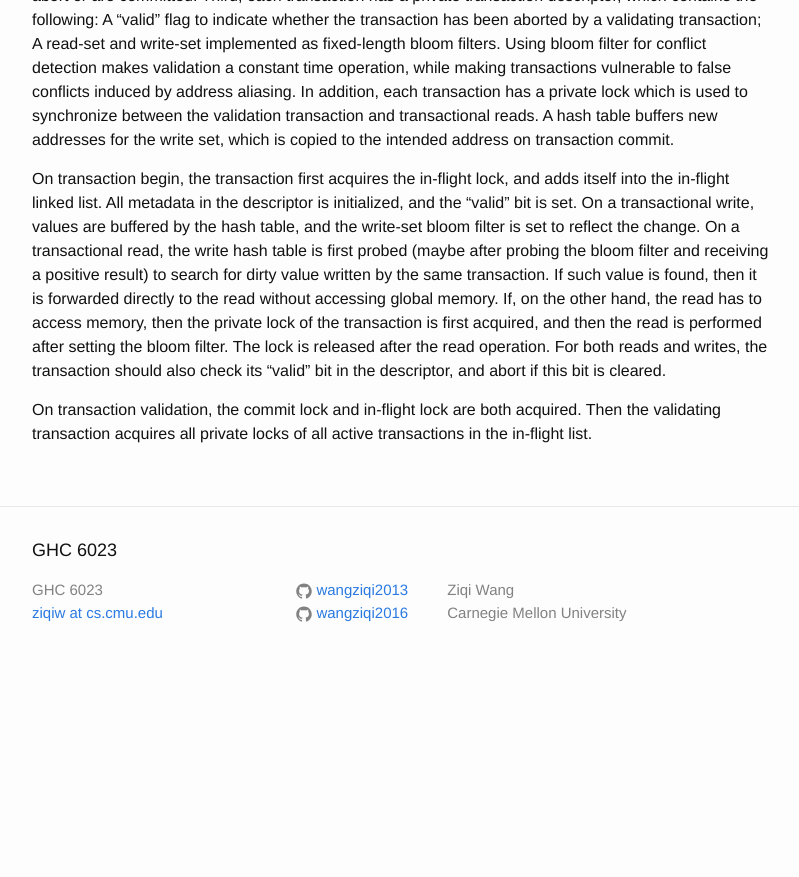
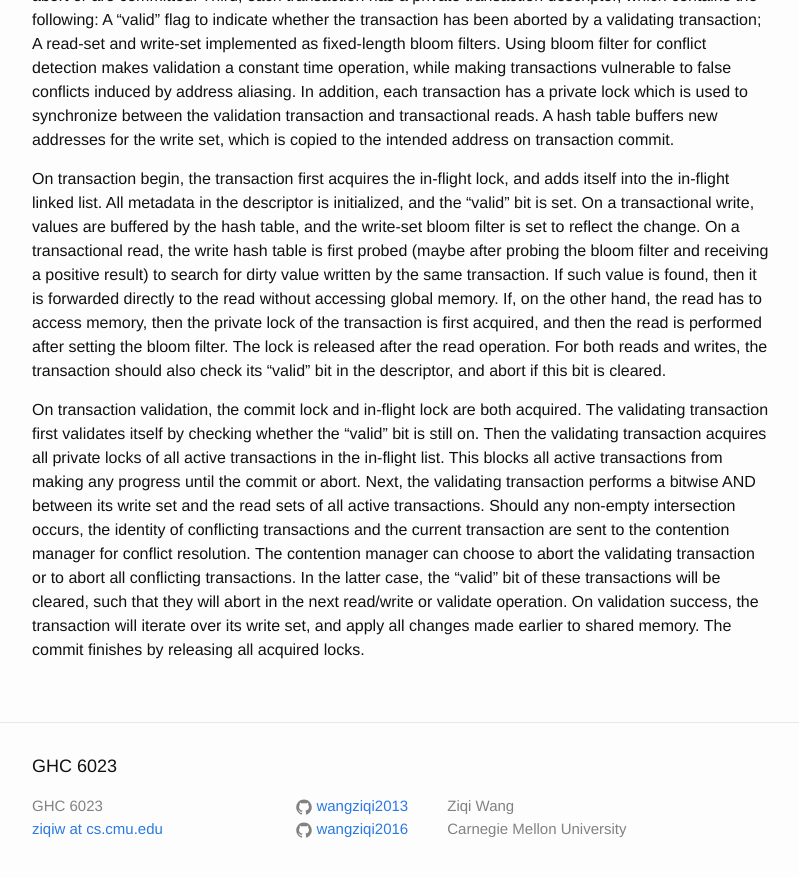
Before and after one commit to wangziqi2013/wangziqi2013.github.io, a Jekyll site: the page built from _posts/2019-11-03-invalstm.markdown, in a window 1280 px wide and 900 px high, scrolled down 2089 px. Shown: the top 877 px of the window, without its empty margins (238-1037 px from the left). Built offline with Jekyll 4.4.1, drawn with Linux system fonts in a browser that asks for light colours; before the commit the page ends 2773 px from its top, so only the background shows below that.

Commit message:
Finish validation

```diff
--- a/_posts/2019-11-03-invalstm.markdown
+++ b/_posts/2019-11-03-invalstm.markdown
@@ -83,5 +83,13 @@ acquired, and then the read is performed after setting the bloom filter. The loc
 For both reads and writes, the transaction should also check its "valid" bit in the descriptor, and abort if this bit is
 cleared.
 
-On transaction validation, the commit lock and in-flight lock are both acquired.
-Then the validating transaction acquires all private locks of all active transactions in the in-flight list.
+On transaction validation, the commit lock and in-flight lock are both acquired. The validating transaction first validates
+itself by checking whether the "valid" bit is still on. Then the validating transaction acquires all private locks of all
+active transactions in the in-flight list. This blocks all active transactions from making any progress until the commit
+or abort. Next, the validating transaction performs a bitwise AND between its write set and the read sets of all active
+transactions. Should any non-empty intersection occurs, the identity of conflicting transactions and the current transaction
+are sent to the contention manager for conflict resolution. The contention manager can choose to abort the validating
+transaction or to abort all conflicting transactions. In the latter case, the "valid" bit of these transactions will be
+cleared, such that they will abort in the next read/write or validate operation. On validation success, the transaction
+will iterate over its write set, and apply all changes made earlier to shared memory. The commit finishes by releasing all
+acquired locks.
```
